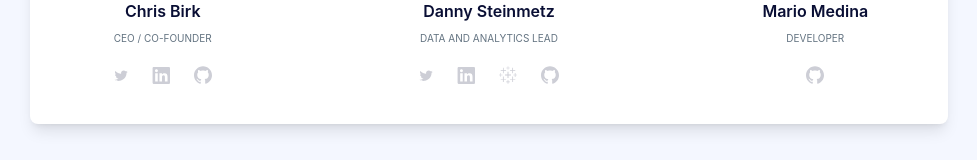
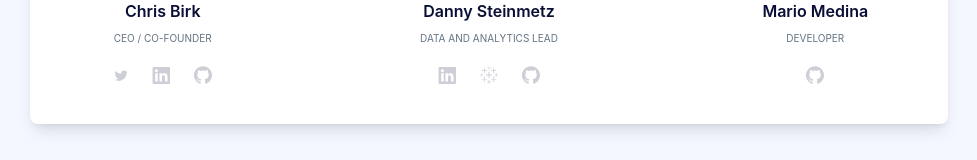
Before and after one commit to CrossroadsCX/crossroadscx-nextjs, a Next.js app: page / in a window 1280 px wide. Shown: the part 2118-2278 px from the top of the page, without its empty margins (151-1128 px from the left). Built offline with nearby package versions, Linux system fonts and the light colour scheme.

Commit message:
Update Danny's Social links

```diff
--- a/components/TeamSection.tsx
+++ b/components/TeamSection.tsx
@@ -107,10 +107,9 @@ export const TeamSection = () => {
                       Data and Analytics Lead
                     </p>
                     <div className="flex justify-center items-center">
-                      <TwitterIcon link="https://twitter.com/jimmysteinmetz" />
-                      <LinkedInIcon link="https://linkedin.com/in/jimmysteinmetz" />
-                      <TableauIcon link="https://public.tableau.com/app/profile/jimmy.steinmetz4934" />
-                      <GitHubIcon link="https://github.com/jimmysteinmetz" />
+                      <LinkedInIcon link="https://www.linkedin.com/in/danny-steinmetz/" />
+                      <TableauIcon link="https://public.tableau.com/app/profile/danny.steinmetz" />
+                      <GitHubIcon link="https://github.com/dmsteinmetz14" />
                     </div>
                   </div>
                 </div>
```
